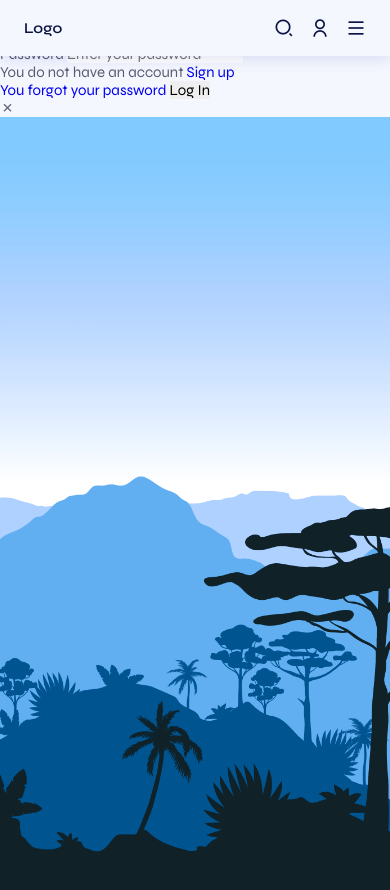
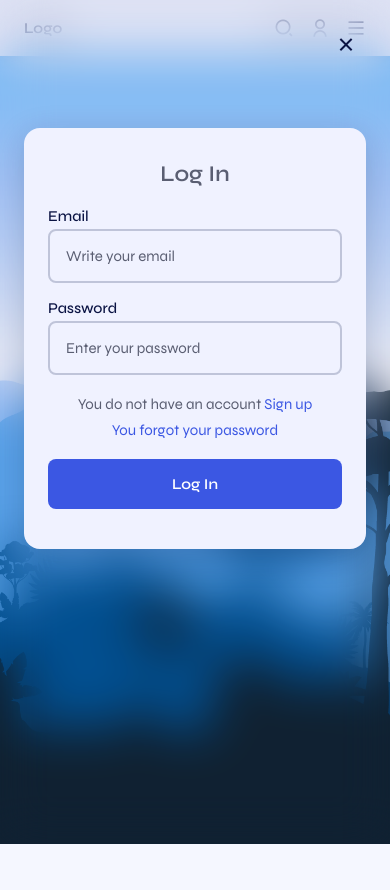
Before and after one commit to Taj56/resposnsive_navbar, a plain HTML site: page index.html in a window 390 px wide. Both pictures are taken after a click on the icon 320 px from the left and 28 px from the top of the page. After the commit the page ends 844 px from the top, so only its background shows below. Drawn offline with nearby package versions, Linux system fonts and the light colour scheme.

Commit message:
login form, nav breakpoints

```diff
--- a/assets/css/styles.css
+++ b/assets/css/styles.css
@@ -103,7 +103,8 @@ img {
   z-index: -1;
 }
 
-.search {
+.search,
+.login {
   position: fixed;
   top: 0;
   left: 0;
@@ -119,7 +120,8 @@ img {
   transition: opacity .4s;
 }
 
-.search__close {
+.search__close,
+.login__close {
   position: absolute;
   top: 2rem;
   right: 2rem;
@@ -251,13 +253,149 @@ img {
 }
 
 /*=============== LOGIN ===============*/
+.login__form,
+.login__group {
+  display: grid;
+}
 
+.login__form {
+  background-color: var(--container-color);
+  padding: 2rem 1.5rem 2.5rem;
+  box-shadow: 0 8px 32px hsla(230, 75%, 15%, .2);
+  border-radius: 1rem;
+  row-gap: 1.25rem;
+  text-align: center;
+  transform: translateY(-1rem);
+  transition: transform .4s;
+}
+
+.login_-title {
+  font-size: var(--h2-font-size);
+  color: var(--title-color);
+}
+
+.login__group {
+  row-gap: 1rem;
+}
+
+.login__label {
+  display: block;
+  text-align: initial;
+  color: var(--title-color);
+  font-weight: var(--font-medium);
+  margin-bottom: .25rem;
+}
+
+.login__input {
+  width: 100%;
+  background-color: var(--container-color);
+  border: 2px solid var(--border-color);
+  padding: 1rem;
+  border-radius: .5rem;
+  color: var(--text-color);
+}
+
+.login__input::placeholder {
+  color: var(--text-color);
+}
+
+.login__signup {
+  margin-bottom: .5rem;
+}
+
+.login__signup a {
+  color: var(--first-color);
+}
+
+.login__forgot {
+  display: inline-block;
+  color: var(--first-color);
+  margin-bottom: 1.25rem;
+}
+
+.login__btn {
+  display: inline-block;
+  background-color: var(--first-color);
+  width: 100%;
+  color: #fff;
+  font-weight: var(--font-semi-bold);
+  padding: 1rem;
+  border-radius: .5rem;
+  cursor: pointer;
+  transition: box-shadow .4s;
+}
+
+.login__btn:hover{
+  box-shadow: 0 4px 24px hsla(230, 75%, 40%, .4);
+}
 
 /* Show login */
+.show-login {
+  opacity: 1;
+  pointer-events: initial;
+}
 
+.show-login .login__form {
+  transform: translateY(0);
+}
 
 /*=============== BREAKPOINTS ===============*/
 /* For medium devices */
+@media screen and (min-width: 576px) {
+  .search,
+  .login{
+    padding-top: 10rem;
+  }
 
+  .search__form {
+    max-width: 450px;
+    margin-inline: auto;
+  }
+
+  .search__close,
+  .login__close{
+    width: max-content;
+    top: 5rem;
+    left: 0;
+    right: 0;
+    margin-inline: auto;
+    font-size: 2rem;
+  }
+
+  .login__form {
+    max-width: 400px;
+    margin-inline: auto;
+  }
+}
 
 /* For large devices */
+@media screen and (min-width: 1023px) {
+  .nav {
+    height: calc(var(--header-height) + 2rem);
+    column-gap: 3rem;
+  }
+
+  .nav__close,
+  .nav__toggle{
+    display: none;
+  }
+
+  .nav__menu {
+    margin-left: auto;
+  }
+
+  .nav__list {
+    flex-direction: row;
+    column-gap: 3rem;
+  }
+
+  .login__form {
+    padding: 3rem 2rem 3.5rem;
+  }
+}
+
+@media screen and (min-width: 1150px) {
+  .container {
+    margin-inline: auto;
+  }
+}
--- a/assets/js/main.js
+++ b/assets/js/main.js
@@ -29,9 +29,16 @@ searchClose.addEventListener('click', () =>{
 })
 
 /*=============== LOGIN ===============*/
-
+const login = document.querySelector('#login')
+const loginBtn = document.querySelector('#login-btn')
+const loginClose = document.querySelector('#login-close')
 
 /* Login show */
-
+loginBtn.addEventListener('click', () =>{
+    login.classList.add('show-login')
+})
 
 /* Login hidden */
+loginClose.addEventListener('click', () =>{
+    login.classList.remove('show-login')
+})
```
